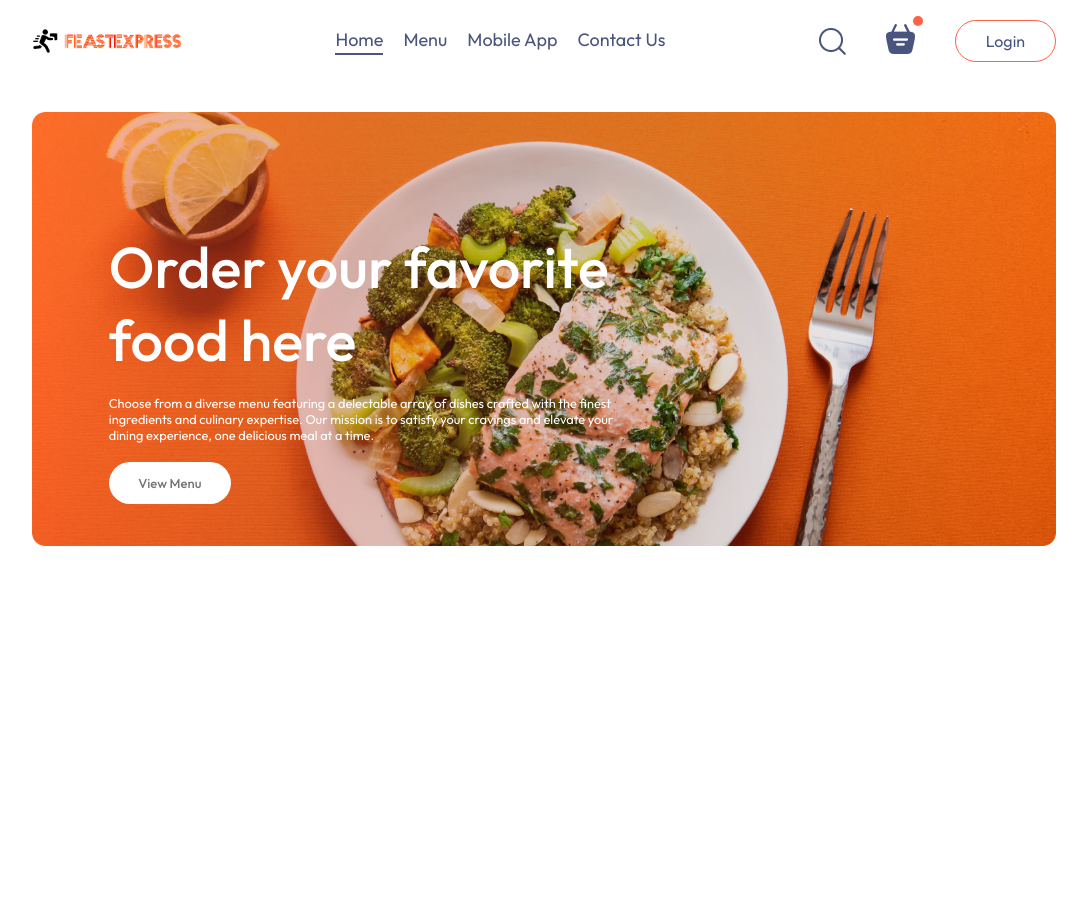
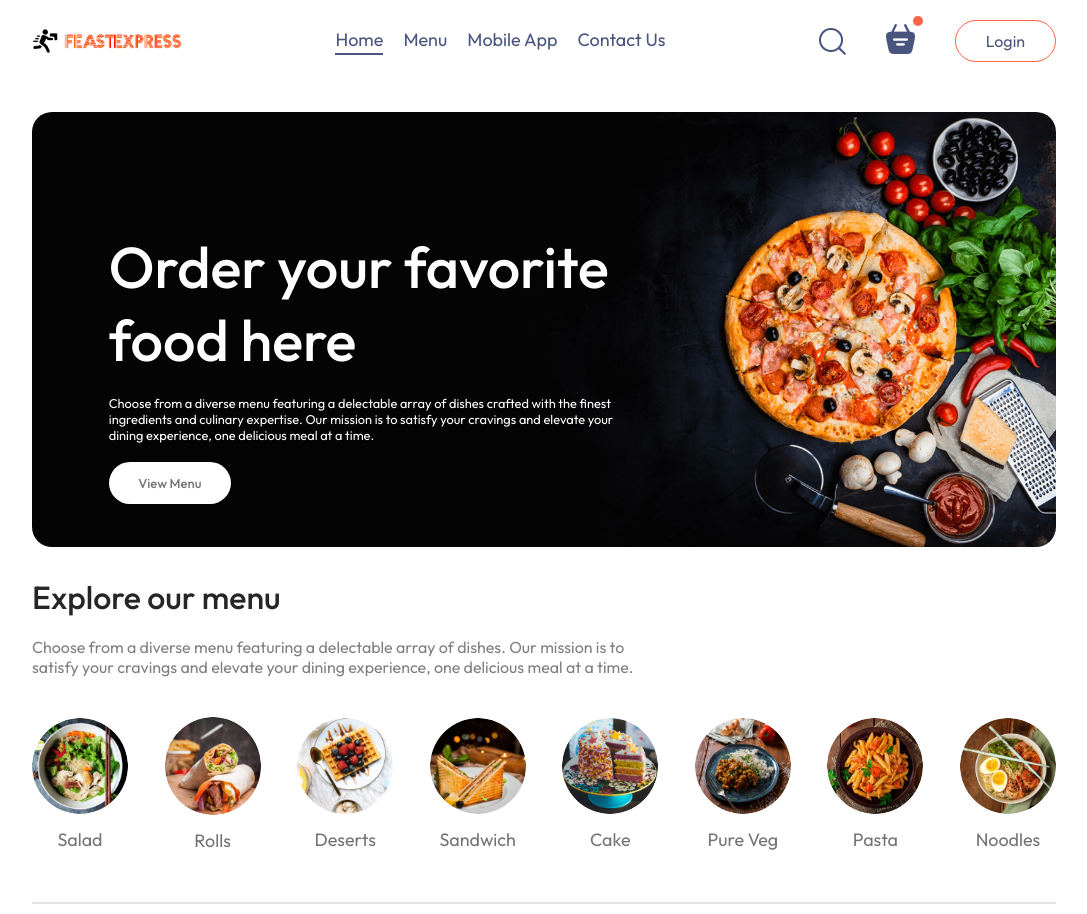
Before and after one commit to partha-protim-sarkar/Food-Delivery-Website, a React (Create React App) app in the folder frontend/: page / in a window 1280 px wide. Shown: the whole page, without its empty margins (96-1183 px from the left). Before the commit the page ends 800 px from the top, so only its background shows below. Built offline with nearby package versions, Linux system fonts and the light colour scheme.

Commit message:
add explore menu section to website UI

```diff
--- /dev/null
+++ b/frontend/src/components/ExploreMenu/ExploreMenu.css
@@ -0,0 +1,56 @@
+.explore-menu {
+    display: flex;
+    flex-direction: column;
+    gap: 20px;
+}
+
+.explore-menu h1 {
+    color: #262626;
+    font-weight: 500;
+}
+
+.explore-menu-text {
+    max-width: 60%;
+    color: #808080;
+}
+
+.explore-menu-list {
+    display: flex;
+    justify-content: space-between;
+    align-items: center;
+    gap: 30px;
+    text-align: center;
+    margin: 20px 0;
+    overflow-x: scroll;
+}
+
+.explore-menu-list::-webkit-scrollbar {
+    display: none;
+}
+
+.explore-menu-list-item img {
+    width: 7.5vw;
+    min-width: 80px;
+    cursor: pointer;
+    border-radius: 50%;
+    transition: 0.2s;
+}
+
+.explore-menu-list-item p {
+    margin-top: 10px;
+    color: #747474;
+    font-size: max(1.4vw, 16px);
+    cursor: pointer;
+}
+
+.explore-menu hr {
+    margin: 10px 0px;
+    height: 2px;
+    background-color: #e2e2e2;
+    border: none;
+}
+
+.explore-menu-list-item .active {
+    border: 4px solid tomato;
+    padding: 2px;
+}
--- /dev/null
+++ b/frontend/src/components/ExploreMenu/ExploreMenu.js
@@ -0,0 +1,25 @@
+import React from 'react';
+import './ExploreMenu.css'
+import { menu_list } from '../../assets/assets';
+
+const ExploreMenu = ({category, setCategory}) => {
+  return (
+    <div className='explore-menu' id='explore-menu'>
+        <h1>Explore our menu</h1>
+        <p className='explore-menu-text'>Choose from a diverse menu featuring a delectable array of dishes. Our mission is to satisfy your cravings and elevate your dining experience, one delicious meal at a time.</p>
+        <div className='explore-menu-list'>
+            {menu_list.map((item, index) => {
+                return (
+                    <div onClick={() => setCategory(prev => prev === item.menu_name ? 'All' : item.menu_name)} key={index} className='explore-menu-list-item'>
+                        <img className={category===item.menu_name ? 'active' : ''} src={item.menu_image} alt='' />
+                        <p>{item.menu_name}</p>
+                    </div>
+                );
+            })}
+        </div>
+        <hr />
+    </div>
+  );
+}
+
+export default ExploreMenu;
--- a/frontend/src/components/Header/Header.css
+++ b/frontend/src/components/Header/Header.css
@@ -2,8 +2,10 @@
     height: 34vw;
     margin: 30px auto;
     background: url('/public/header_img.png') no-repeat;
-    background-size: contain;
+    background-size: cover;
     position: relative;
+    border-radius: 20px; /* Adjust this value as needed */
+    overflow: hidden; /* This ensures that the background image respects the border-radius */
 }
 
 .header-contents {
--- a/frontend/src/pages/Home/Home.js
+++ b/frontend/src/pages/Home/Home.js
@@ -1,11 +1,15 @@
-import React from 'react';
+import React, { useState } from 'react';
 import './Home.css';
 import Header from '../../components/Header/Header';
+import ExploreMenu from '../../components/ExploreMenu/ExploreMenu';
 
 const Home = () => {
+
+  const [category, setCategory] = useState('All');
   return (
     <div>
         <Header />
+        <ExploreMenu category={category} setCategory={setCategory} />
     </div>
   );
 }
```
Also changed, not shown: frontend/public/header_img.png.
